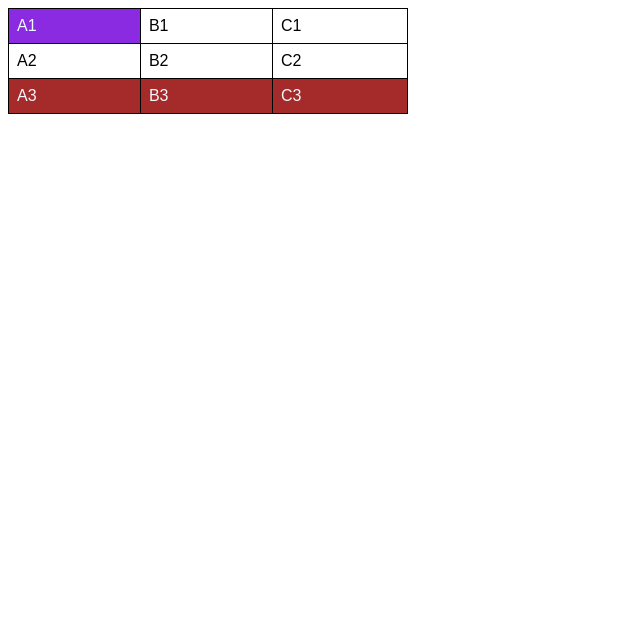
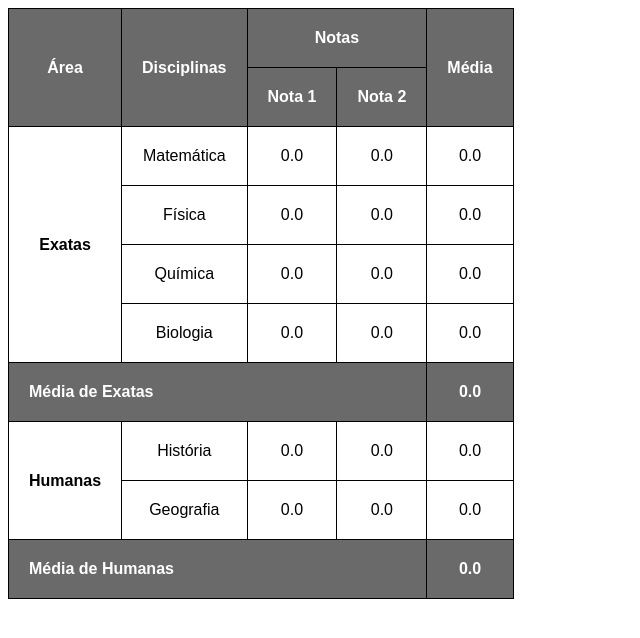
Before and after one commit to BrunoFrantech/tabelas, a plain HTML site: page index.html in a window 1280 px wide. Shown: the whole page, without its empty margins (0-640 px from the left). Drawn offline with Linux system fonts and the light colour scheme.

Commit message:
desafio2

```diff
--- a/index.html
+++ b/index.html
@@ -3,54 +3,112 @@
 <head>
     <meta charset="UTF-8">
     <meta name="viewport" content="width=device-width, initial-scale=1.0">
-    <title>TABELA</title>
+    <title>Media de notas</title>
     <style>
         body {
             font-family: Arial, Helvetica, sans-serif;
+            text-align: center;
         }
 
         table {
-           width: 400px;
             border-collapse: collapse;
         }
 
-        tr.linha {
-            background-color: brown;
-            color: aliceblue  ;
+        thead th {
+            background-color: rgb(106, 106, 106);
+            color: white;
         }
 
-        td {
-            border: 1px solid black;
-            padding: 8px;
+       .medias {
+            background-color: rgb(106, 106, 106);
+            color: white;
+            text-align: left;
+       }
+       .mediaexatas {
+            background-color: rgb(106, 106, 106);
+            color: white;
+            font-weight: bold;
+       }
+       .mediahumanas {
+            background-color: rgb(106, 106, 106);
+            color: white;
+            font-weight: bold;
        }
 
-        td.dado {
-            background-color: blueviolet;
-            color: aliceblue;
+        th, td {
+            border: 1px solid black;
+            padding: 20px;
         }
     </style>
 </head>
 <body>
     <table>
+        <caption></caption>
+        <thead>
             <tr>
-            <td class="dado">A1</td>
-            <td>B1</td>
-            <td>C1</td>
+                <th rowspan="3" scope="col">Área</th>
+                <th rowspan="3" scope="col">Disciplinas</th>
+                <th colspan="2" scope="colgroup">Notas</th>
+                <th rowspan="3" scope="col">Média</th>
+            </tr>
+            <tr>
+                <th scope="col">Nota 1</th>
+                <th scope="col">Nota 2</th>
+            </tr>
+        </thead>
+
+        <tbody>
+            <tr>
+                <th rowspan="4" scope="rowgroup">Exatas</th>
+                <td>Matemática</td>
+                <td>0.0</td>
+                <td>0.0</td>
+                <td>0.0</td>
+            </tr>
+            <tr>
+                <td>Física</td>
+                <td>0.0</td>
+                <td>0.0</td>
+                <td>0.0</td>
+            </tr>
+            <tr>
+                <td>Química</td>
+                <td>0.0</td>
+                <td>0.0</td>
+                <td>0.0</td>
+            </tr>
+            <tr>
+                <td>Biologia</td>
+                <td>0.0</td>
+                <td>0.0</td>
+                <td>0.0</td>
+            </tr>
+            <tr>
+                <th colspan="4" scope="row" class="medias" >Média de Exatas</th>
+                <td class="mediaexatas">0.0</td>
             </tr>
 
             <tr>
-            <td>A2</td>
-            <td>B2</td>
-            <td>C2</td>
+                <th rowspan="2" scope="rowgroup">Humanas</th>
+                <td>História</td>
+                <td>0.0</td>
+                <td>0.0</td>
+                <td>0.0</td>
+            </tr>
+            <tr>
+                <td>Geografia</td>
+                <td>0.0</td>
+                <td>0.0</td>
+                <td>0.0</td>
             </tr>
 
-        <tr class="linha">
-            <td>A3</td>
-            <td>B3</td>
-            <td>C3</td>
+            <tr>
+                <th colspan="4" scope="row" class="medias" >Média de Humanas</th>
+                <td class="mediahumanas">0.0</td>
             </tr>
 
 
+        </tbody>
     </table>
 </body>
 </html>
```
Lines whose indentation alone changed are shown as unchanged.
